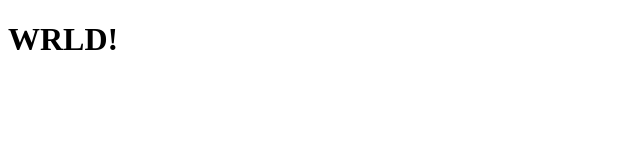
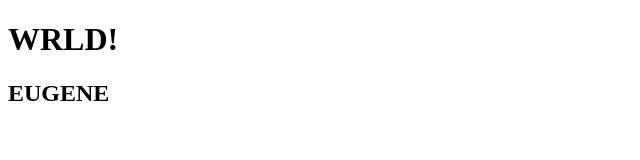
Before and after one commit to L1EugeneT/EugeneT, a plain HTML site: page index.html in a window 1280 px wide. Shown: the whole page, without its empty margins (0-640 px from the left). Drawn offline with Linux system fonts and the light colour scheme.

Commit message:
h2 tittle

```diff
--- a/index.html
+++ b/index.html
@@ -3,9 +3,10 @@
 <head>
     <meta charset="UTF-8">
     <meta name="viewport" content="width=device-width, initial-scale=1.0">
-    <title>EugeneT</title>
+    <title>EugeneTtittle</title>
 </head>
 <body>
     <h1>WRLD!</h1>
+    <h2>EUGENE</h2>
 </body>
 </html>
```
